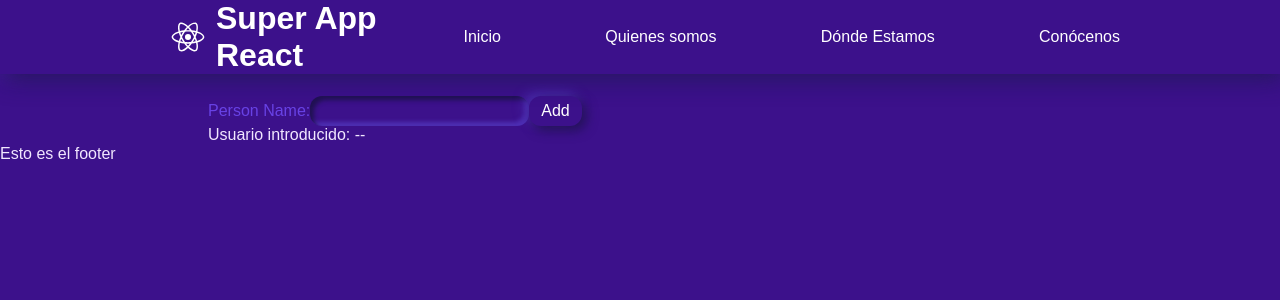
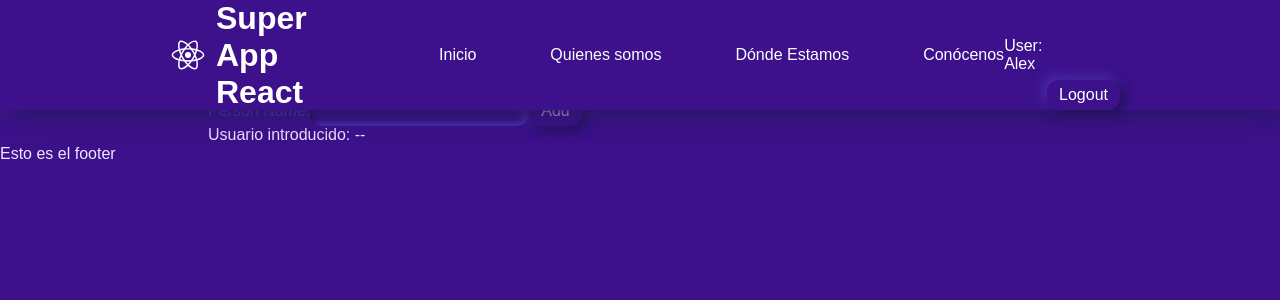
Before and after one commit to TheBridge-FullStackDeveloper/ft-abr21-React-examples, a React (Create React App) app: page /contact in a window 1280 px wide. Shown: the top 300 px of the page. Built offline with nearby package versions, Linux system fonts and the light colour scheme.

Commit message:
add/context

```diff
--- a/Src/Components/Staff/StaffCard/index.js
+++ /dev/null
@@ -1 +0,0 @@
-export { default } from './StaffCard.js';
--- a/src/App.js
+++ b/src/App.js
@@ -1,3 +1,4 @@
+import React, { Component } from 'react';
 import { BrowserRouter} from 'react-router-dom';
 
 import './App.scss';
@@ -5,16 +6,42 @@ import Header from './components/Header/Header';
 import Main from './components/Main/Main';
 import Footer from './components/Footer/Footer';
 
-function App() {
-  return (
-    <div className="App">
+import {userContext} from './context/userContext';
+
+export class App extends Component {
+  constructor(props) {
+    super(props)
+
+    this.state = {
+      user: {
+        name:"Alex"
+      }
+    }
+  }
+
+  logout = () => this.setState({user: {}});
+  login = (name) => this.setState({user:{name}});
+
+
+  render() {
+    const value = {
+      user: this.state.user,
+      logoutUser: this.logout,
+      loginUser: this.login
+    }
+
+    return (
+      <div className="App">
         <BrowserRouter>
-          <Header/>
-          <Main/>
+          <userContext.Provider value={value}>
+            <Header/>
+            <Main/>
+          </userContext.Provider>
         </BrowserRouter>
         <Footer/>
-    </div>
-  );
+      </div>
+    )
+  }
 }
 
-export default App;
+export default App
--- a/src/components/Header/Header.js
+++ b/src/components/Header/Header.js
@@ -2,6 +2,9 @@ import React, { Component } from "react";
 import Nav from "../Nav/Nav";
 import "./Header.scss";
 import logo from '../../logo.svg'
+
+import {userContext} from '../../context/userContext';
+
 export default class Header extends Component {
   render() {
     return (
@@ -10,6 +13,18 @@ export default class Header extends Component {
           <img src={logo} alt="web logo" />
           <h1>Super App React</h1>
             <Nav/>
+
+
+            <userContext.Consumer>
+            {({user,logoutUser}) =>
+                <>
+                  <p>User: {user.name}</p>
+                  <button onClick={logoutUser}>Logout</button>
+                </>
+            }
+            </userContext.Consumer>
+
+
         </div>
       </header>
     );
--- /dev/null
+++ b/src/context/userContext.js
@@ -0,0 +1,5 @@
+import React from 'react';
+
+const userContext = React.createContext({user: {}});
+
+export { userContext };
--- a/src/pages/Contact/Contact.js
+++ b/src/pages/Contact/Contact.js
@@ -1,6 +1,8 @@
 import React, { Component } from 'react';
 import axios from 'axios';
 import './Contact.css';
+
+import {userContext} from '../../context/userContext';
 
 class Contact extends Component {
   constructor(props){
@@ -45,8 +47,13 @@ class Contact extends Component {
             Person Name:
             <input type="text" name="name" onChange={this.handleChange} />
           </label>
-          <button type="submit">Add</button>
+        <userContext.Consumer>
+        {({loginUser}) =>
+          <button type="submit" onClick={()=>loginUser(this.state.name)}>Add</button>
+        }
+        </userContext.Consumer>
         </form>
+
         <p>Usuario introducido: {this.state.name ||"--"}</p>
 
         {this.sendConfirm()}
```
Also changed, not shown: Src/Components/Staff/StaffCard/StaffCard.css (deleted, +0 -7 lines), Src/Components/Staff/StaffCard/StaffCard.js (deleted, +0 -26 lines).
